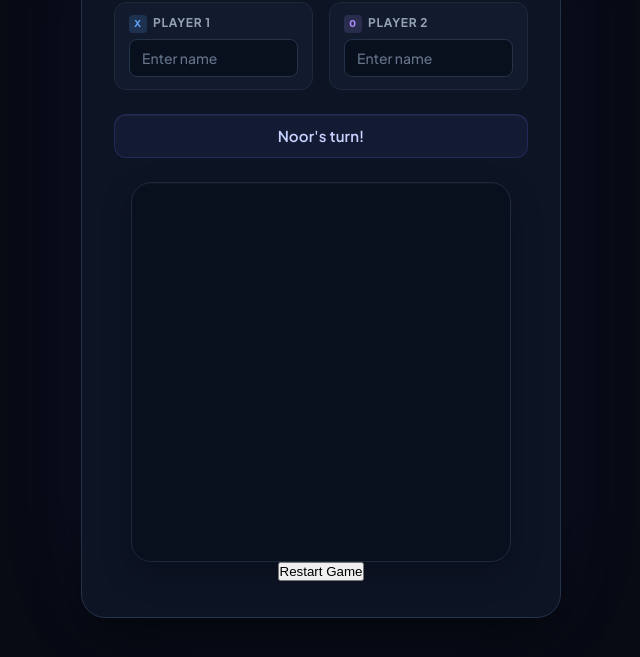
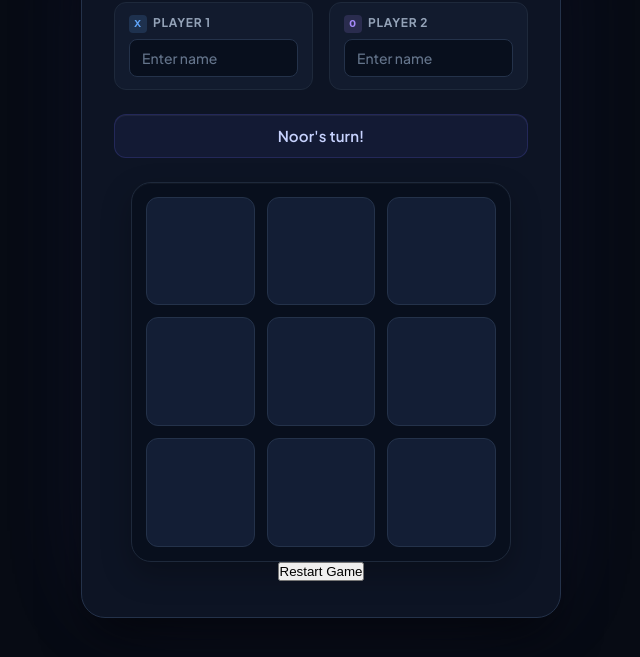
Before and after one commit to Noorullah814/the-odin-project, a plain HTML site: page javascript/tic tac toe/index.html in a window 1280 px wide. Shown: the part 141-798 px from the top of the page, without its empty margins (319-959 px from the left). Drawn offline with Linux system fonts and the light colour scheme.

Commit message:
Style game squares and X O marks

```diff
--- a/javascript/tic tac toe/style.css
+++ b/javascript/tic tac toe/style.css
@@ -260,3 +260,46 @@ body {
         inset 0 1px 0 rgba(255, 255, 255, 0.03),
         0 12px 30px rgba(0, 0, 0, 0.25);
 }
+
+.square {
+    display: flex;
+    align-items: center;
+    justify-content: center;
+
+    background: #131E35;
+    border: 1px solid #24324A;
+    border-radius: 12px;
+
+    color: var(--text-main);
+    font-family: "JetBrains Mono", monospace;
+    font-size: 3rem;
+    font-weight: 700;
+
+    cursor: pointer;
+    user-select: none;
+
+    transition:
+        background-color 0.2s ease,
+        border-color 0.2s ease,
+        transform 0.15s ease,
+        box-shadow 0.2s ease;
+}
+
+.square:hover {
+    background: #1A2846;
+    border-color: #33466A;
+}
+
+.square:active {
+    transform: scale(0.97);
+}
+
+.square.x {
+    color: #60A5FA;
+    text-shadow: 0 0 20px rgba(96, 165, 250, 0.25);
+}
+
+.square.o {
+    color: #A78BFA;
+    text-shadow: 0 0 20px rgba(167, 139, 250, 0.25);
+}
```
